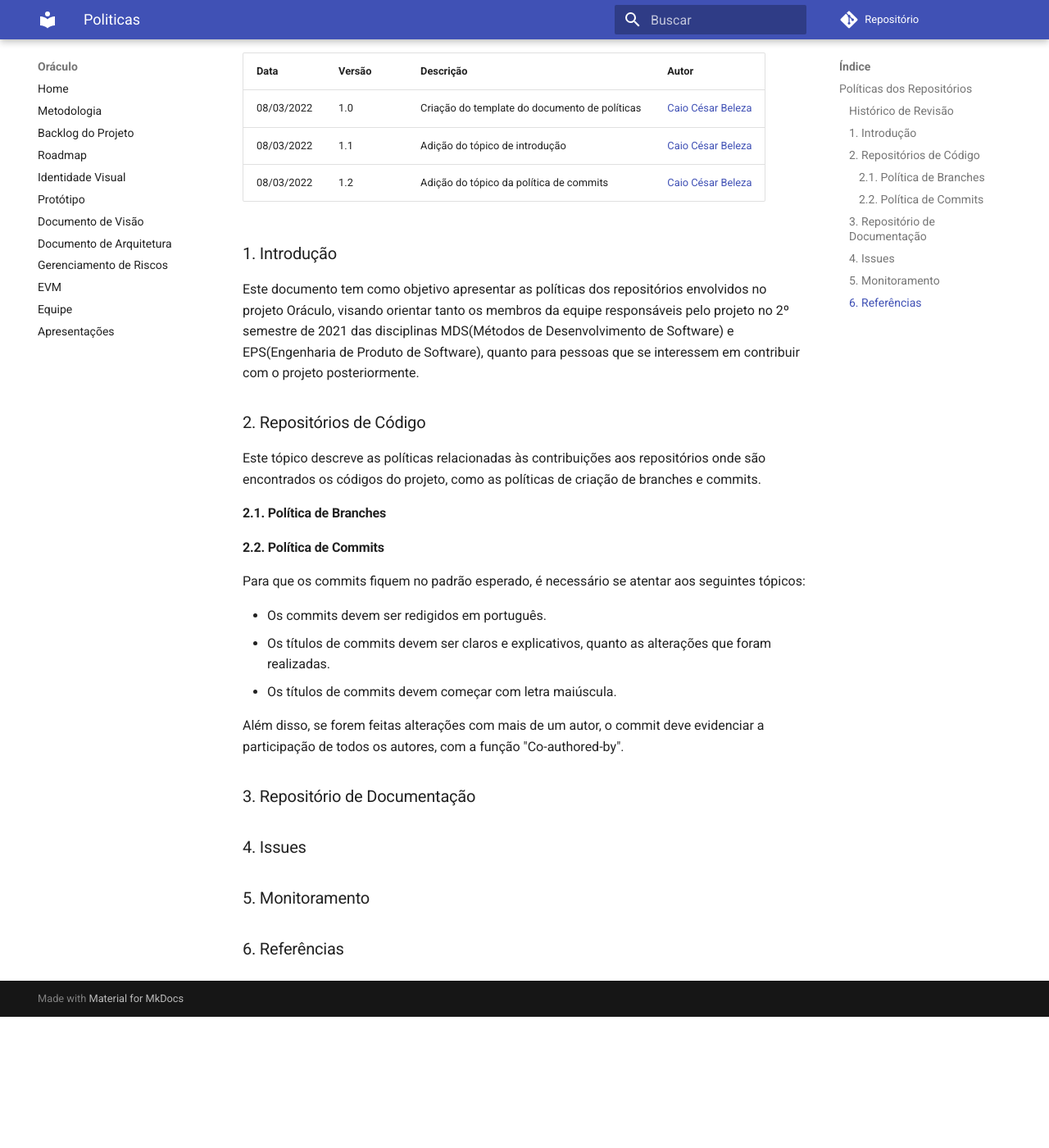
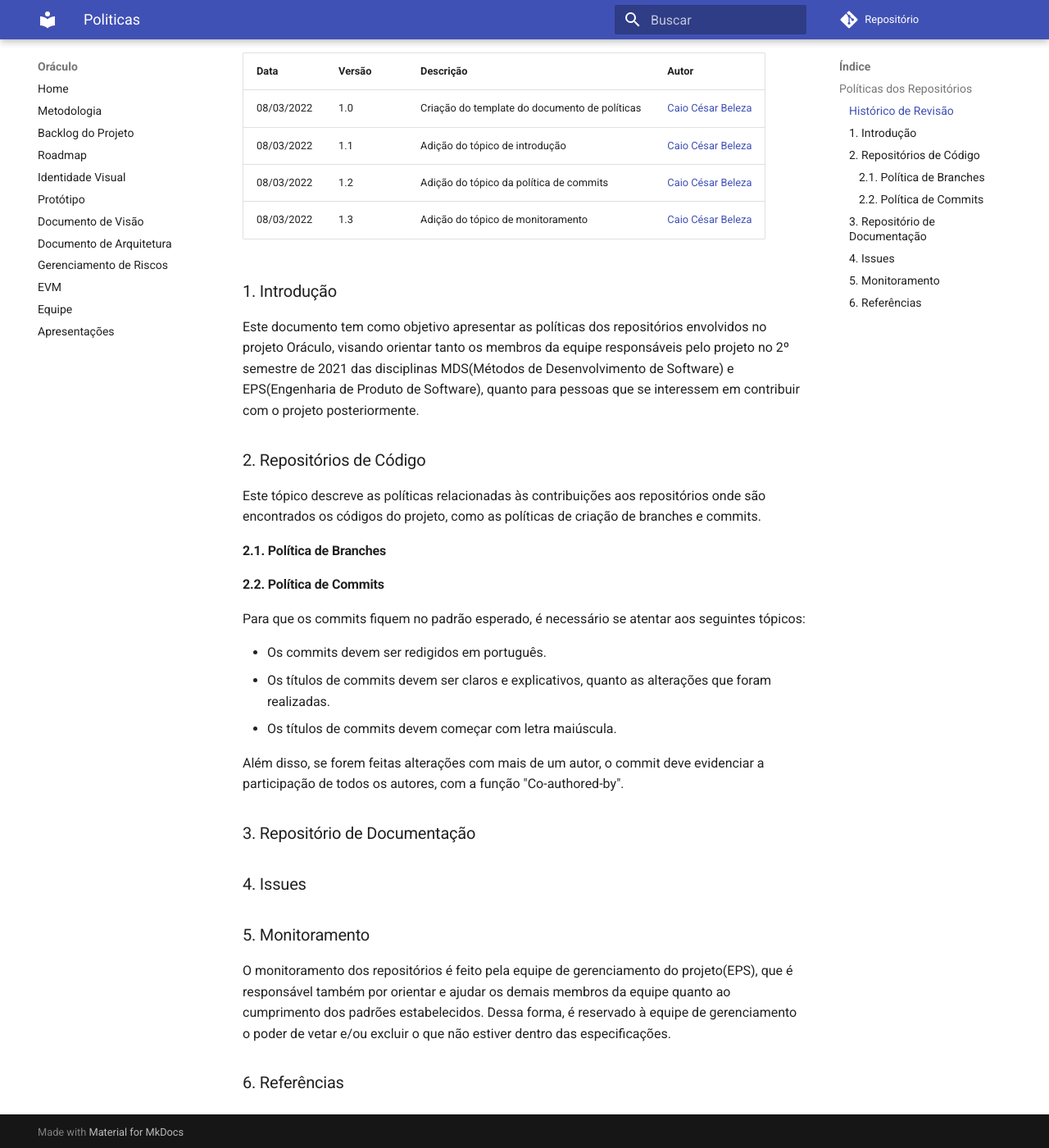
Before and after one commit to fga-eps-mds/2021-2-Oraculo-DOC, an MkDocs documentation site: the page built from docs/politicas.md, in a window 1280 px wide and 1400 px high, scrolled down 213 px. Shown: the whole window at 82% size. Built offline with MkDocs 1.6.1 and Material for MkDocs 9.7.7, drawn with Linux system fonts in a browser that asks for light colours; comment, search, counter and statistics services are not loaded; old or Windows-style settings are respelled for this version of MkDocs; before the commit the page ends 1453 px from its top, so only the background shows below that.

Commit message:
Adição do tópico de monitoramento no documento de políticas do projeto

```diff
--- a/docs/politicas.md
+++ b/docs/politicas.md
@@ -7,6 +7,7 @@
 |08/03/2022|1.0| Criação do template do documento de políticas|[Caio César Beleza](github.com/Caiocbeleza)|
 |08/03/2022|1.1| Adição do tópico de introdução | [Caio César Beleza](github.com/Caiocbeleza)|
 |08/03/2022|1.2| Adição do tópico da política de commits | [Caio César Beleza](github.com/Caiocbeleza)|
+|08/03/2022|1.3| Adição do tópico de monitoramento | [Caio César Beleza](github.com/Caiocbeleza)|
 
 
 
@@ -41,4 +42,6 @@ Além disso, se forem feitas alterações com mais de um autor, o commit deve ev
 
 ### 5. Monitoramento
 
+O monitoramento dos repositórios é feito pela equipe de gerenciamento do projeto(EPS), que é responsável também por orientar e ajudar os demais membros da equipe quanto ao cumprimento dos padrões estabelecidos. Dessa forma, é reservado à equipe de gerenciamento o poder de vetar e/ou excluir o que não estiver dentro das especificações.
+
 ### 6. Referências
```
